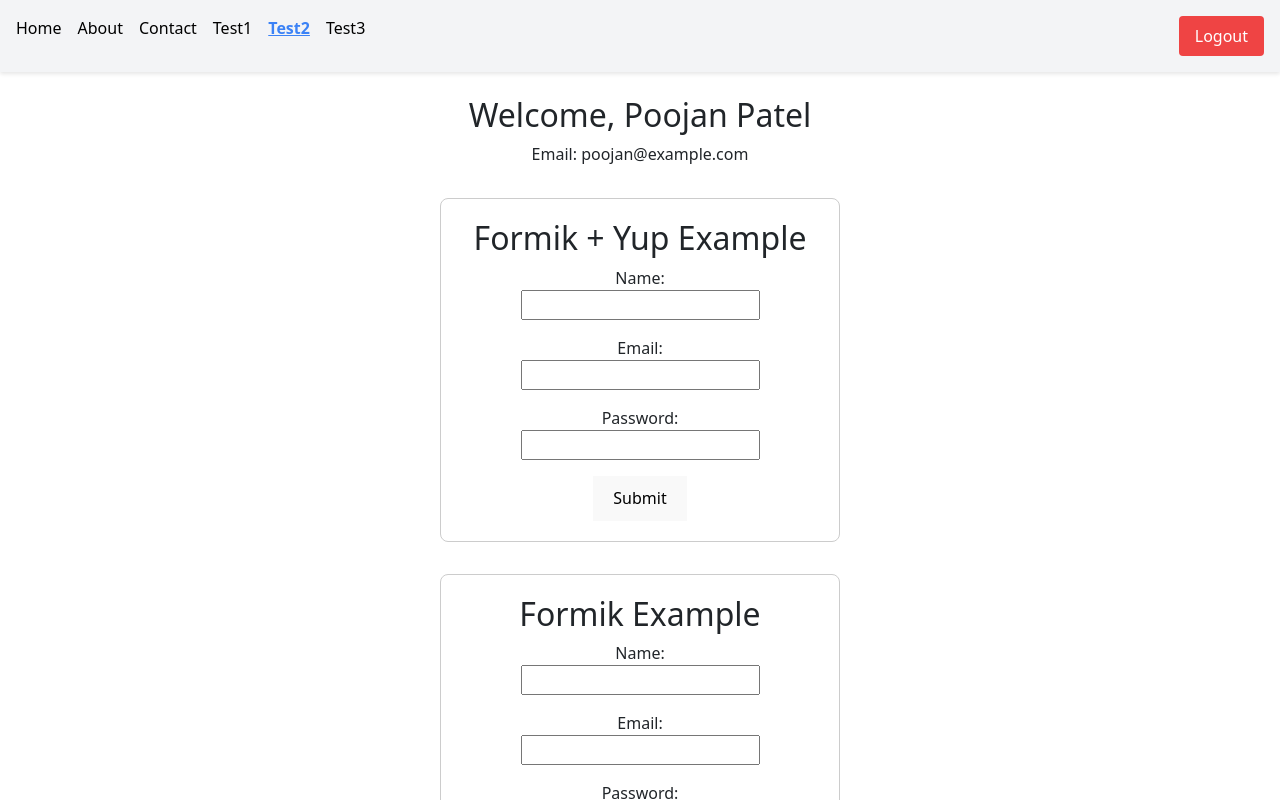
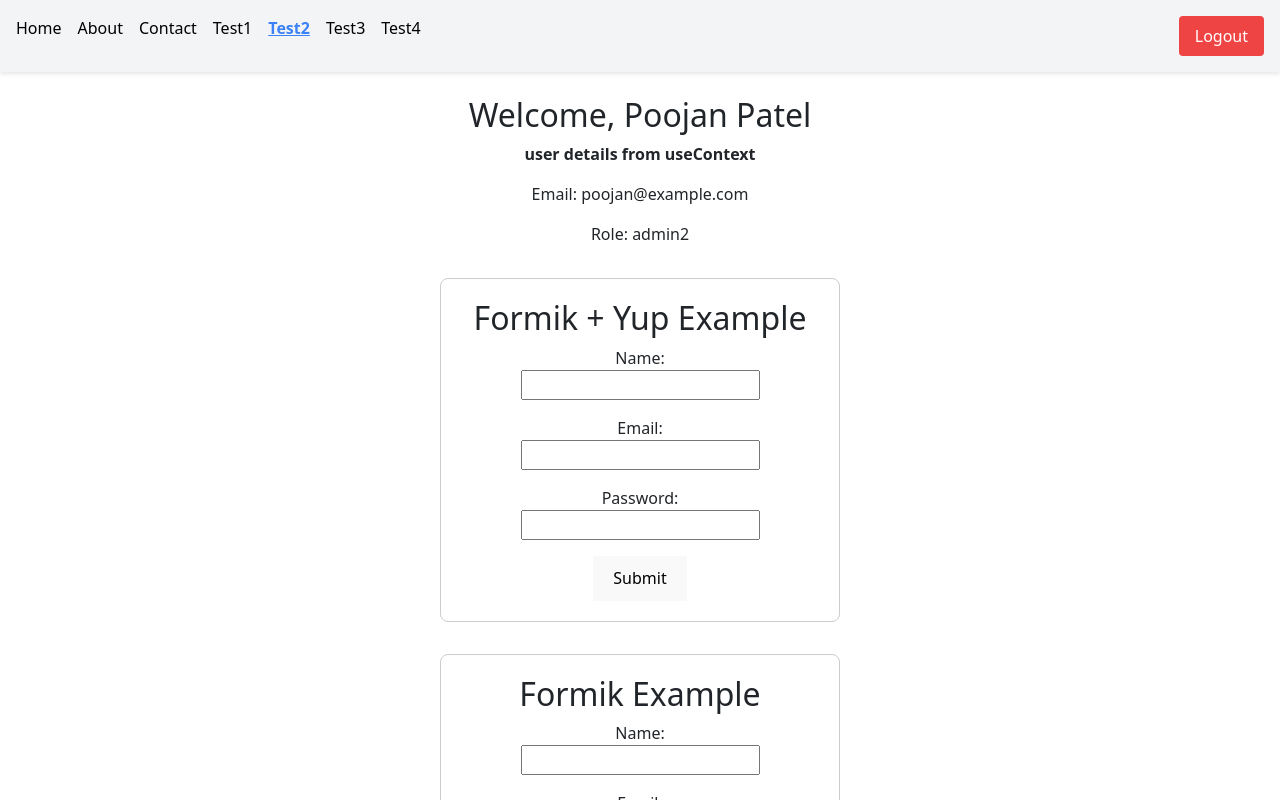
Before and after one commit to poojanpatel-bacancy/react-learn-1, a React (Vite) app: page /about in a window 1280 px wide. Both pictures are taken after typing "Sample", "Sample123" into the empty fields and a click on the button "Login". Shown: the top 800 px of the page. Built offline with nearby package versions, Linux system fonts and the light colour scheme.

Commit message:
created new component for redux demo

```diff
--- a/src/App.tsx
+++ b/src/App.tsx
@@ -12,6 +12,7 @@ import { UserProvider } from './Context/UserContext';
 import PublicRoute from './Components/Layout/PublicRoute'
 import Unauthorized from './Components/Pages/Unauthorized'
 import Test3 from './Components/Pages/Test3'
+import Test4 from './Components/Pages/Test4'
 
 
 function App() {
@@ -65,6 +66,11 @@ function App() {
                                 <Test3 />
                             </ProtectedRoute>
                         } />
+                        <Route path="/test4" element={
+                            <ProtectedRoute>
+                                <Test4 />
+                            </ProtectedRoute>
+                        } />
                     </Routes>
                 </BrowserRouter>
             </UserProvider>
--- a/src/Components/Layout/Navbar.tsx
+++ b/src/Components/Layout/Navbar.tsx
@@ -25,7 +25,7 @@ function Navbar() {
                     </NavLink>
                 </li>
                 {/* Conditional Rendering - About link only for admin users */}
-                {user && user.role === 'admin' && (
+                {/* {user && user.role === 'admin' && ( */}
                     <li>
                         <NavLink
                             to="/about"
@@ -34,7 +34,7 @@ function Navbar() {
                             About
                         </NavLink>
                     </li>
-                )}
+                {/* )} */}
                 <li>
                     <NavLink
                         to="/contact"
@@ -67,6 +67,14 @@ function Navbar() {
                         Test3
                     </NavLink>
                 </li>
+                <li>
+                    <NavLink
+                        to="/test4"
+                        className={({ isActive }) => isActive ? styles.activeLink : styles.inactiveLink}
+                    >
+                        Test4
+                    </NavLink>
+                </li>
                 <li className={styles.logoutBtn}>
                     <button onClick={handleLogout} className={styles.logoutBtnStyle}>
                         Logout
--- a/src/Components/Pages/Login.tsx
+++ b/src/Components/Pages/Login.tsx
@@ -60,7 +60,7 @@ function Login() {
                 id: 1,
                 name: 'Poojan Patel',
                 email: 'poojan@example.com',
-                role: 'admin'
+                role: 'admin2'
             };
             setUser(fakeUser); // Login hone par user info set kar diya
 
--- a/src/Components/Pages/Test2.tsx
+++ b/src/Components/Pages/Test2.tsx
@@ -13,7 +13,9 @@ function Test2() {
     return (
         <>
             <h2>Welcome, {user?.name}</h2>
+            <p><b>user details from useContext</b></p>
             <p>Email: {user?.email}</p>
+            <p>Role: {user?.role}</p>
             <FormikYupExample />
             <FormikExample />
             <ReactHookFormExample />
--- /dev/null
+++ b/src/Components/Pages/Test4.tsx
@@ -0,0 +1,5 @@
+function Test4() {
+    return <div>Test4</div>;
+}
+
+export default Test4;
```
